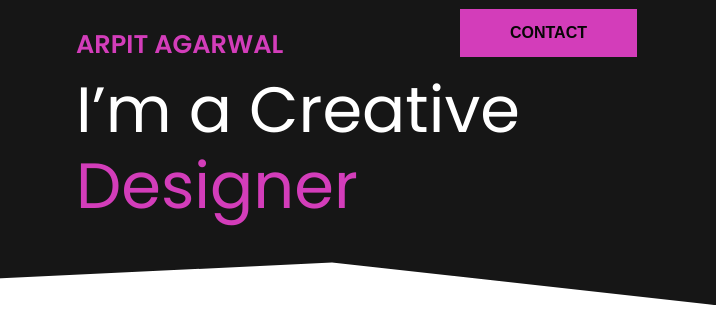
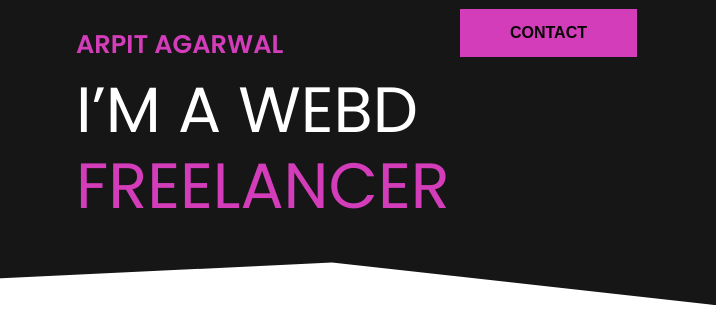
Before and after one commit to arpit401/portfo-io, a plain HTML site: page index.html in a window 1280 px wide. Shown: the part 23-343 px from the top of the page, 564-1280 px from the left. Drawn offline with nearby package versions, Linux system fonts and the light colour scheme; a script that the page names is missing.

Commit message:
Update index.html

```diff
--- a/index.html
+++ b/index.html
@@ -53,7 +53,7 @@
                     </div>
                     <div class="right flex-1">
                         <h6>ARPIT AGARWAL</h6>
-                        <h1>I’m a Creative <span>Designer</span></h1>
+                        <h1>I’M A WEBD <span>FREELANCER</span></h1>
 
                         <div>
 
```
